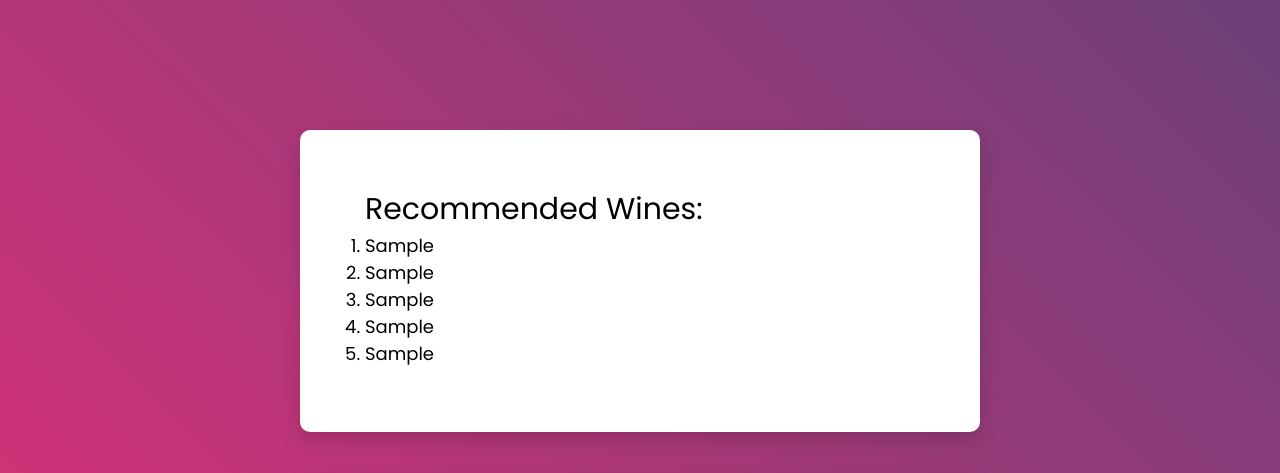
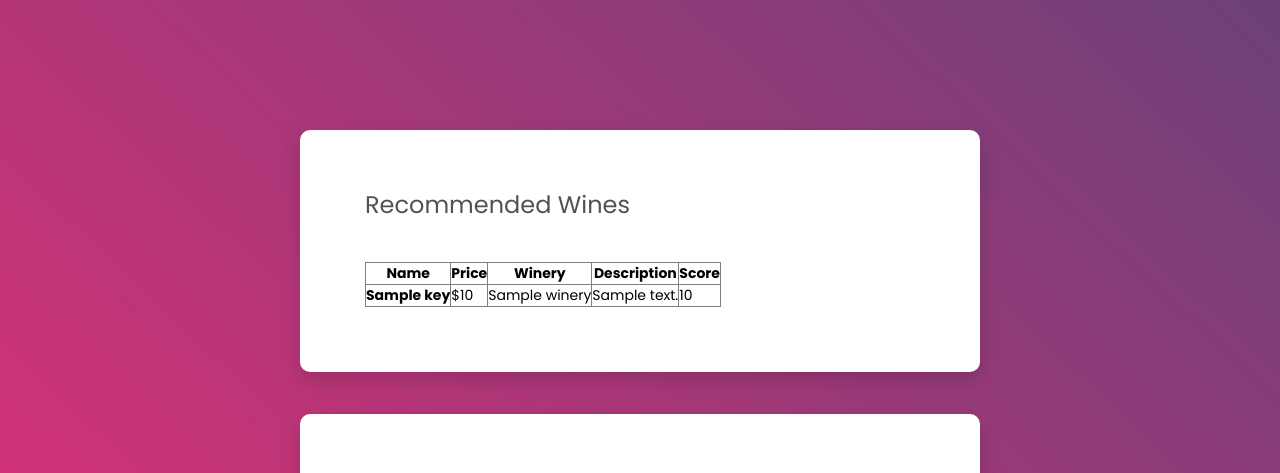
Before and after one commit to Jalari/DS3001, a Flask app: template templates/results.html in a window 1280 px wide. Shown: the top 473 px of the page. Run offline with Flask 2, Linux system fonts and the light colour scheme; the template is opened without the code that fills it: most values are stand-ins (such as "Sample title", 1, 10 or a date in 2020); parts of the project's set-up code (start-up, migrations or seed data) failed here and were passed over.

Commit message:
Show Prices on Results

```diff
--- a/app.py
+++ b/app.py
@@ -103,10 +103,5 @@ def results():
             print("This was the closest wine's vector: ")
             print(df[value, :])
 
-        wine1 = meta_data[min_indexes[0],1]
-        wine2 = meta_data[min_indexes[1],1]
-        wine3 = meta_data[min_indexes[2],1]
-        wine4 = meta_data[min_indexes[3],1]
-        wine5 = meta_data[min_indexes[4],1]
 
-    return render_template('results.html', wine1=wine1, wine2=wine2, wine3=wine3, wine4=wine4, wine5=wine5)
+    return render_template('results.html', resp=resp)
--- a/templates/results.html
+++ b/templates/results.html
@@ -35,14 +35,26 @@
         <div class="wrapper wrapper--w680">
 	    <div class="card card-4">
                 <div class="card-body">
-		    <h2> Recommended Wines: </h2>
-		    <ol>
-			<h4><li> {{ wine1 }} </li></h4>
-		    	<h4><li> {{ wine2 }} </li></h4>
-		    	<h4><li> {{ wine3 }} </li></h4>
-		    	<h4><li> {{ wine4 }} </li></h4>
-		    	<h4><li> {{ wine5 }} </li></h4>
-		    </ol>
+                    <h2 class="title">Recommended Wines</h2>
+                    <table border = 1>
+                        <tr>
+                            <th>Name</th>
+                            <th>Price</th>
+                            <th>Winery</th>
+                            <th>Description</th>
+                            <th>Score</th>
+                        </tr>
+                         {% for key, parent_dict_item in resp.items() %}
+                            <tr>
+                                <th> {{ key }} </th>
+                                <td>${{ parent_dict_item['Price'] }}</td>
+                                <td>{{ parent_dict_item['Winery'] }}</td>
+                                <td>{{ parent_dict_item['Description'] }}</td>
+                                <td>{{ parent_dict_item['Score'] }}</td>
+
+                            </tr>
+                         {% endfor %}
+                    </table>
 		</div>
             </div>
 	    <br><br>
```
